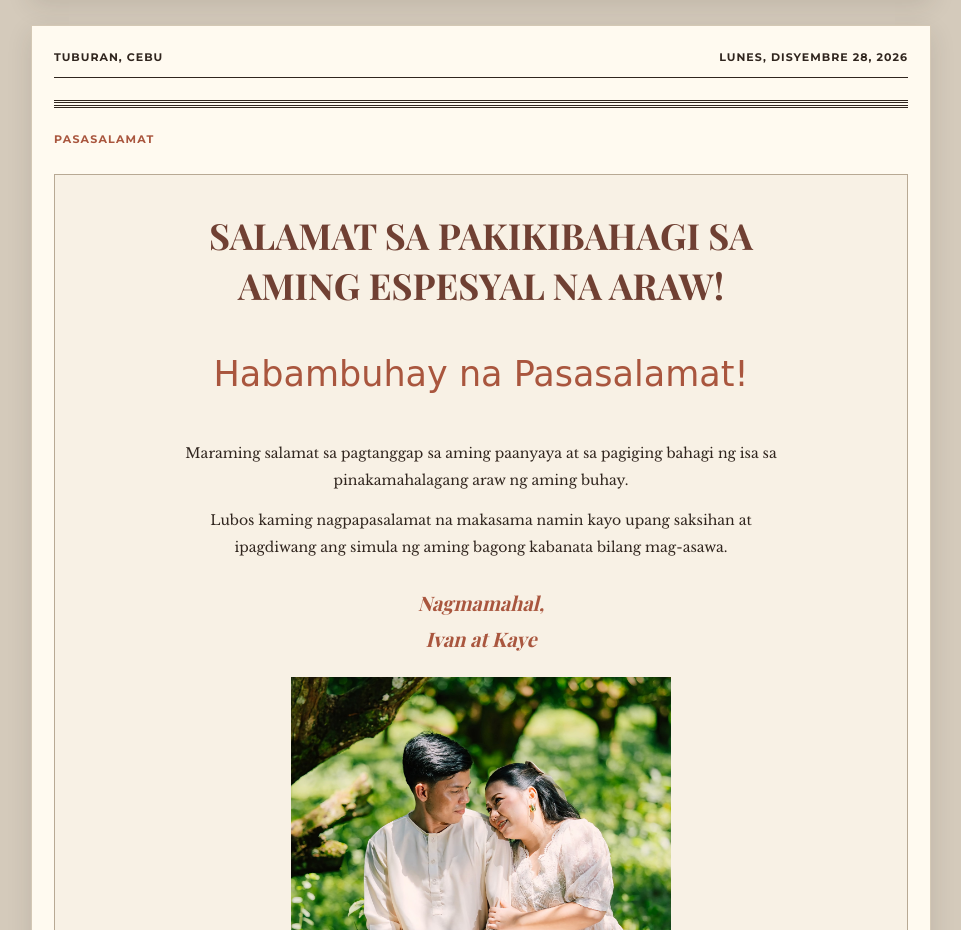
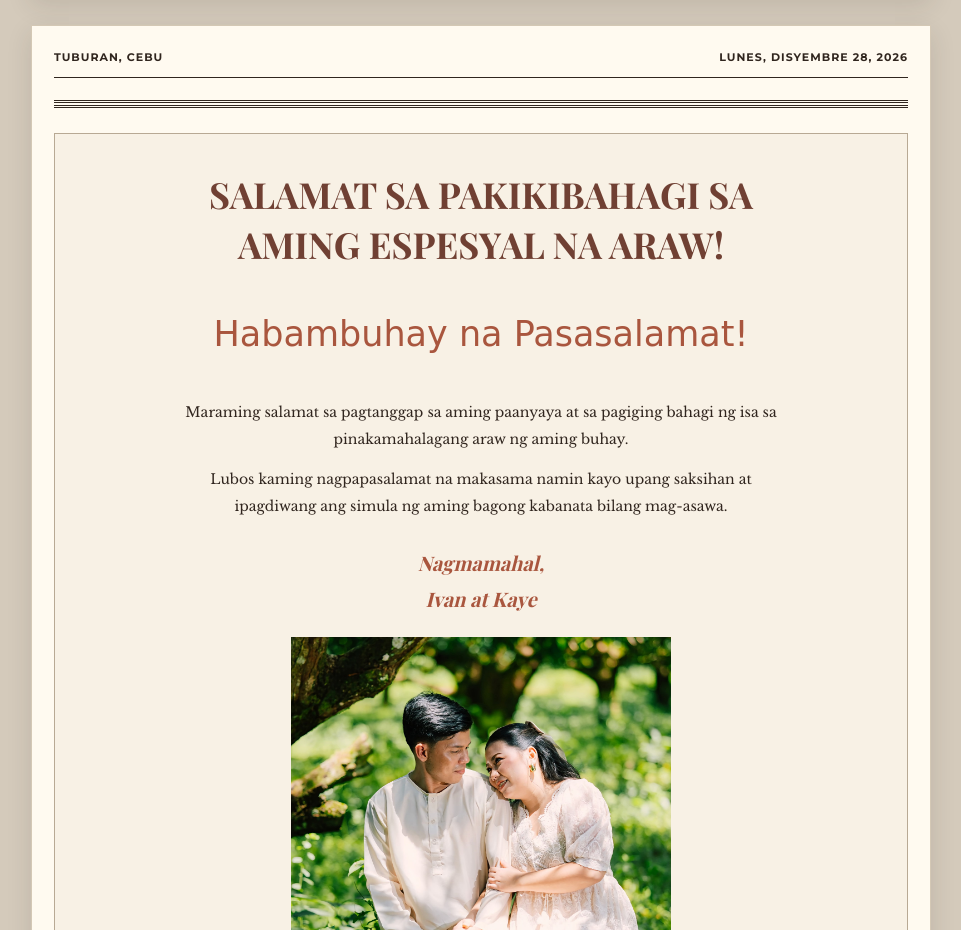
Before and after one commit to kayneflowers/kaye-ivan-wedding, a plain HTML site: page index.html in a window 1280 px wide. Shown: the part 10940-11870 px from the top of the page, without its empty margins (159-1120 px from the left). Drawn offline with nearby package versions, Linux system fonts and the light colour scheme; a web font is replaced by a local one.

Commit message:
Update index.html

```diff
--- a/index.html
+++ b/index.html
@@ -796,10 +796,6 @@
 
   <div class="double-line"></div>
 
-  <p class="article-category page-section-label">
-    PASASALAMAT
-  </p>
-
   <section class="thank-you-section">
 
     <h2>
```
